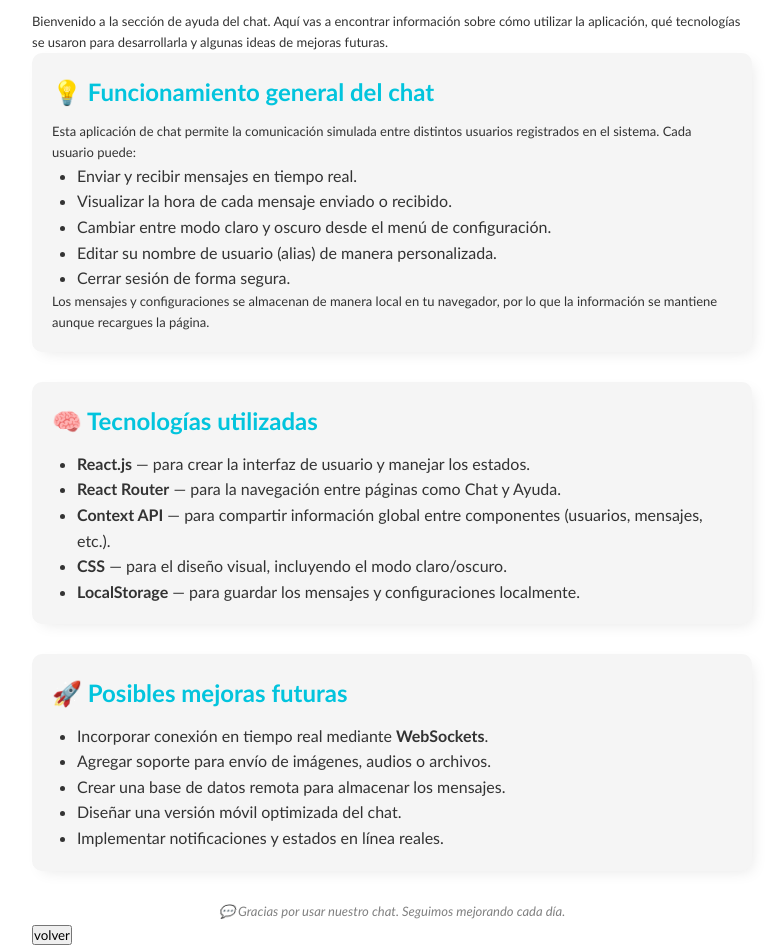
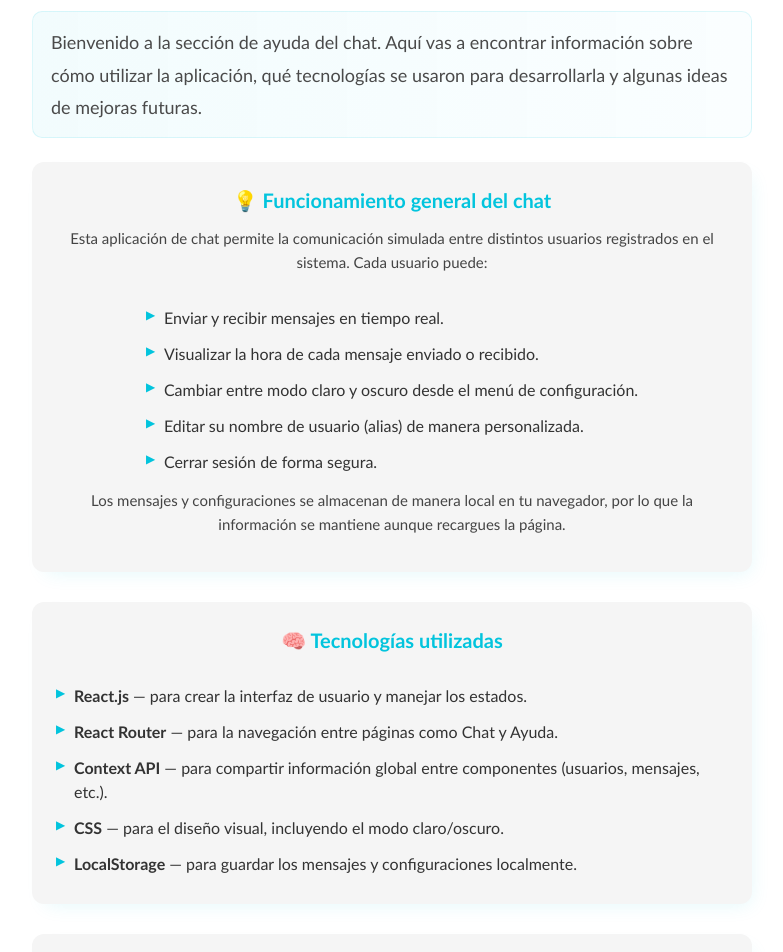
Before and after one commit to rocioayuntamagi/trabajo-final-front-end-utn, a React (Vite) app: page /help in a window 1280 px wide. Shown: the part 100-1052 px from the top of the page, without its empty margins (248-1031 px from the left). Built offline with nearby package versions, Linux system fonts and the light colour scheme.

Commit message:
Mejoras de estilos en la pagina de help.jsx

```diff
--- a/src/index.css
+++ b/src/index.css
@@ -296,7 +296,6 @@ form .text-info {
   border-radius: 10px;
   width: 60%;
   max-width: 540px;
-  /* keep popup from becoming too wide on large screens */
   box-shadow: 10px 10px 15px -5px rgba(0, 0, 0, 0.205);
 }
 
@@ -344,7 +343,6 @@ form .text-info {
   -moz-appearance: none;
   appearance: none;
   padding: 8px 36px 8px 10px;
-  /* room for the arrow */
   border: 1px solid #cfcfcf;
   border-radius: 6px;
   background-color: #f7f9fa;
@@ -459,6 +457,19 @@ form .text-info {
   color: #333;
 }
 
+.help-intro {
+  font-size: 18px;
+  color: #4a4a4a;
+  max-width: 780px;
+  margin: 16px auto 24px auto;
+  line-height: 1.8;
+  text-align: left;
+  background: linear-gradient(90deg, rgba(2, 196, 221, 0.05), rgba(0, 198, 255, 0.02));
+  padding: 14px 18px;
+  border-radius: 10px;
+  border: 1px solid rgba(2, 196, 221, 0.12);
+}
+
 .help-page h1 {
   text-align: center;
   color: #02c4dd;
@@ -468,9 +479,30 @@ form .text-info {
 .help-section {
   margin-bottom: 30px;
   background-color: whitesmoke;
-  padding: 20px;
-  border-radius: 10px;
-  box-shadow: 5px 5px 15px -5px rgba(0, 0, 0, 0.1);
+  padding: 22px 24px;
+  border-radius: 12px;
+  box-shadow: 6px 8px 20px -8px rgba(2, 196, 221, 0.12);
+  text-align: center;
+}
+
+.help-section h2 {
+  margin-bottom: 12px;
+  font-size: 20px;
+  color: #018cae;
+}
+
+.help-back {
+  margin-top: 18px;
+  text-align: center;
+}
+
+.help-back button {
+  padding: 8px 14px;
+  border-radius: 8px;
+  border: none;
+  background: #02c4dd;
+  color: white;
+  cursor: pointer;
 }
 
 .help-section h2 {
@@ -479,8 +511,12 @@ form .text-info {
 }
 
 .help-section ul {
-  list-style-type: disc;
-  padding-left: 25px;
+  list-style: none;
+  padding: 0;
+  margin: 12px auto 0 auto;
+  display: inline-block;
+  text-align: left;
+  min-width: 260px;
 }
 
 .help-footer {
@@ -488,6 +524,43 @@ form .text-info {
   margin-top: 30px;
   font-style: italic;
   color: gray;
+}
+
+.help-section p {
+  font-size: 15px;
+  color: #444;
+  margin: 8px 0 14px 0;
+}
+
+.help-section ul li {
+  padding: 6px 0;
+  line-height: 1.5;
+  position: relative;
+  padding-left: 18px;
+}
+
+.help-section ul li::before {
+  content: "▶";
+  position: absolute;
+  left: 0;
+  top: 6px;
+  color: #02c4dd;
+  font-size: 12px;
+}
+
+/* Dark mode tweaks for help sections */
+body.dark-mode .help-section {
+  background-color: #272727;
+  box-shadow: 6px 8px 20px -8px rgba(0, 0, 0, 0.35);
+}
+
+body.dark-mode .help-section h2 {
+  color: #66d7ee;
+}
+
+body.dark-mode .help-section p,
+body.dark-mode .help-section ul li {
+  color: #e6f7fb;
 }
 
 /*Responsive minimo para mobile*/
--- a/src/views/Help.jsx
+++ b/src/views/Help.jsx
@@ -4,7 +4,7 @@ const Help = () => {
   return (
     <div className="help-page">
       <h1>❓ Centro de Ayuda</h1>
-      <p>Bienvenido a la sección de ayuda del chat. Aquí vas a encontrar información sobre cómo utilizar la aplicación, qué tecnologías se usaron para desarrollarla y algunas ideas de mejoras futuras.</p>
+      <p className="help-intro">Bienvenido a la sección de ayuda del chat. Aquí vas a encontrar información sobre cómo utilizar la aplicación, qué tecnologías se usaron para desarrollarla y algunas ideas de mejoras futuras.</p>
 
       <section className="help-section">
         <h2>💡 Funcionamiento general del chat</h2>
```
